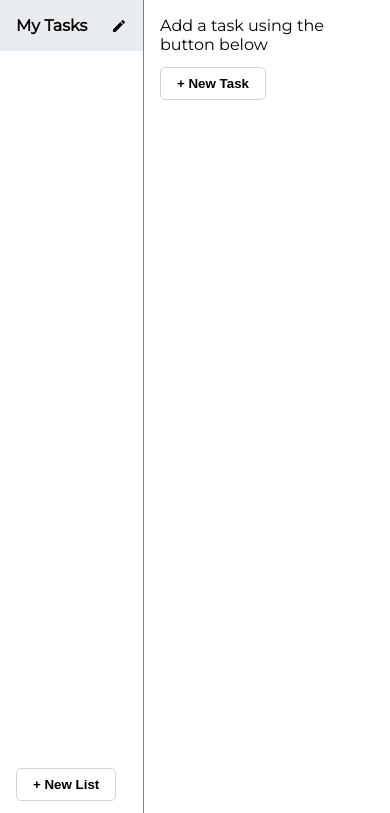
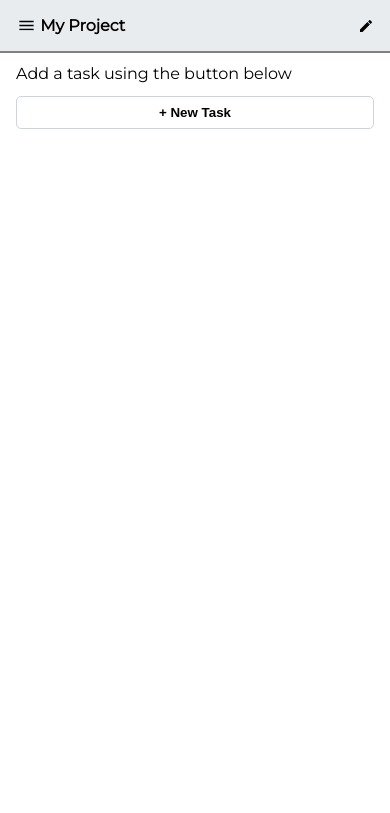
Before and after one commit to jcidp/todo-list, a website built with webpack: page dist/index.html in a window 390 px wide. Shown: the top 813 px of the page. Built offline with nearby package versions, Linux system fonts and the light colour scheme.

Commit message:
Add mobile responsiveness

```diff
--- a/src/components/nav.js
+++ b/src/components/nav.js
@@ -7,16 +7,17 @@ function loadNav(projects, current_project_name) {
     const nav = document.createElement("nav");
     const container = createElement("div", "", ["project-container"]);
     projects.forEach(project => {
-        const project_container = createElement("div", "", ["project"]);
+        const project_container = createElement("div", "", ["project", "mobile-hide"]);
         const name = createElement("p", project.getName(), ["project-title"]);
         if (project.getName() === current_project_name) name.classList.add("current-project");
         project_container.appendChild(name);
-        //also, append the pencil svg to the container
         project_container.appendChild(renderLinkIcon("pencil", "0 0 24 24", "M20.71,7.04C21.1,6.65 21.1,6 20.71,5.63L18.37,3.29C18,2.9 17.35,2.9 16.96,3.29L15.12,5.12L18.87,8.87M3,17.25V21H6.75L17.81,9.93L14.06,6.18L3,17.25Z", "project-edit"));
+
+        if (project.getName() === current_project_name) return container.insertBefore(project_container, container.firstChild);
         container.appendChild(project_container);
     });
     nav.appendChild(container);
-    nav.appendChild(createElement("button", "+ New List", ["new-list", "new"]));
+    nav.appendChild(createElement("button", "+ New Project", ["new-list", "new", "mobile-hide"]));
 
     document.querySelector("body").appendChild(nav);
 }
--- a/src/components/tasks.js
+++ b/src/components/tasks.js
@@ -7,7 +7,7 @@ export default loadMain;
 function loadMain(tasks) {
     const main = document.createElement("main");
     const container = createElement("div", "", ["task-container"]);
-    tasks.forEach(task => {
+    tasks.sort((a, b) => a.getDone() - b.getDone()).forEach(task => {
         const task_container = createElement("div", "", ["task", "expand"]);
         const task_line = createElement("div", "", ["task-line", "expand"]);
 
--- a/src/index.js
+++ b/src/index.js
@@ -55,26 +55,8 @@ const appController = (() => {
             setupFromStorage();
             return;
         }
-        const my_project = Project("My Tasks", []);
+        const my_project = Project("My Project", []);
         addProject(my_project);
-    };
-
-    const test = () => {
-        // current_project.addTask(Task("TodayTask", "CoolDesc", new Date(), 1));
-        // addProject(Project("Project Test", []));
-        // const task1 = Task("Task1", "Desc1", new Date(), 1);
-        // const task2 = Task("Task2", "Desc2", new Date(), 2);
-        // current_project.addTask(task1);
-        // current_project.addTask(task2);
-        // current_project.addTask(Task("Task3", "Desc3", new Date(), 1));
-        // current_project.getTaskList()[2].toggleDone();
-        // current_project.addTask(Task("Task4", "Lorem ipsum dolor sit amet, consectetur adipiscing elit, sed do eiusmod tempor incididunt ut labore et dolore magna aliqua. Suspendisse sed nisi lacus sed viverra tellus. Sagittis aliquam malesuada bibendum arcu vitae elementum curabitur vitae nunc.", new Date(), 3));
-        // current_project.addTask(Task("Task5", "Desc5", new Date(), 3));
-        // current_project.addTask(Task("Task6", "Desc6", new Date(), 3));
-        // current_project.setName("Cool Project Test");
-        //deleteProject("Today");
-        //addProject(Project("Project Test", []));
-        //current_project.addTask(Task("Task7", "Desc7", new Date(), 3));
     };
 
     return {
@@ -85,7 +67,6 @@ const appController = (() => {
         changeCurrentProject,
         deleteProject,
         initialSetup,
-        test,
     };
 })();
 
@@ -125,7 +106,10 @@ const DOMController = (() => {
 
     function selectProject(e){
         const current_project = appController.getProjectFromName(e.target.textContent);
+        console.log(e.target.textContent === appController.getCurrentProject().getName());
+        if (e.target.textContent === appController.getCurrentProject().getName()) return toggleMobileMenu();
         appController.changeCurrentProject(current_project);
+
         deletePage();
         renderPage();
     }
@@ -396,43 +380,18 @@ const DOMController = (() => {
         }
     }
 
+    function toggleMobileMenu() {
+        const projects = document.querySelectorAll(".project");
+        projects.forEach(project => project.classList.toggle("mobile-hide"));
+        const btn = document.querySelector("button.new-list.new");
+        btn.classList.toggle("mobile-hide");
+    }
+
     return {
         renderPage
     };
 })();
 
 appController.initialSetup();
-appController.test();
 
 DOMController.renderPage();
-
-//document.querySelector(".new-task.new").click();
-
-export default appController;
-
-/*
-    const test = () => {
-        console.log(current_project.getName());
-        addProject(Project("Project Test", []));
-        const task1 = Task("Task1", "Desc1", new Date(), 1);
-        const task2 = Task("Task2", "Desc2", new Date(), 2);
-        console.log(current_project.getName());
-        console.log(current_project.getTaskList().map(task => task.getTitle()));
-        current_project.addTask(task1);
-        current_project.addTask(task2);
-        current_project.addTask(Task("Task3", "Desc3", new Date(), 1));
-        console.log(current_project.getTaskList()[2].getDone());
-        current_project.getTaskList()[2].toggleDone();
-        console.log(current_project.getTaskList()[2].getDone());
-        console.log(current_project.getTaskList().map(task => task.getTitle()));
-        current_project.deleteTask(task2);
-        current_project.addTask(Task("Task4", "Desc4", new Date(), 3));
-        console.log(current_project.getTaskList().map(task => task.getTitle()));
-        current_project.setName("Cool Project Test");
-        console.log(current_project.getName());
-        console.log(project_list.map(task => task.getName()));
-        //deleteProject(current_project);
-        //console.log(project_list.map(task => task.getName()));
-        console.log(current_project.getName());
-    };
-*/
--- a/src/style.css
+++ b/src/style.css
@@ -46,9 +46,9 @@ nav {
     column-gap: 0.5rem;
 }
 
-.project:not(:first-of-type) {
+.project {
     padding-top: 1em;
-    border-top: 1px solid gray;
+    border-bottom: 1px solid gray;
 }
 
 .project-title:hover, svg:hover, button:hover, input[type=checkbox]:hover {
@@ -186,7 +186,7 @@ p.priority {
 
 .popup {
     position: fixed;
-    z-index: 1;
+    z-index: 2;
     background-color: rgba(125, 125, 125, 0.6);
     width: 100%;
     height: 100%;
@@ -245,7 +245,7 @@ a {
 footer {
     grid-column: 1 / -1;
     background-color: var(--dark-color);
-    padding: 0.25em 0;
+    padding: 0.375em 0;
 }
 
 footer>a {
@@ -259,3 +259,51 @@ footer>a {
     max-width: 2rem;
     fill: white;
 }
+
+@media (max-width: 580px) {
+    body {
+        grid-template: 1fr max-content / 1fr
+    }
+
+    .mobile-hide:not(:has(.current-project)) {
+        display: none;
+    }
+
+    .current-project::before {
+        content: "__ ";
+        color: var(--very-light-color);
+        background: url(./images/hamburger.svg) no-repeat center;
+        margin-right: 0.25em;
+    }
+
+    nav:not(:has(.mobile-hide)) {
+        display: flex;
+        height: calc(100% - 1.75rem - 1px);
+    }
+
+    nav {
+        display: grid;
+        position: absolute;
+        width: 100%;
+        z-index: 1;
+        background-color: white;
+        border-right: none;
+        border-bottom: 1px solid grey;
+    }
+
+    main {
+        margin-top: 3em;
+    }
+
+    button.new {
+        align-self: stretch;
+    }
+
+    popup {
+        padding: 0;
+    }
+
+    form {
+        padding: 1em;
+    }
+}
```
Also changed, not shown: dist/01afef4c52d7b66a6a16.svg (added), dist/index.bundle.js, src/images/hamburger.svg (added).
